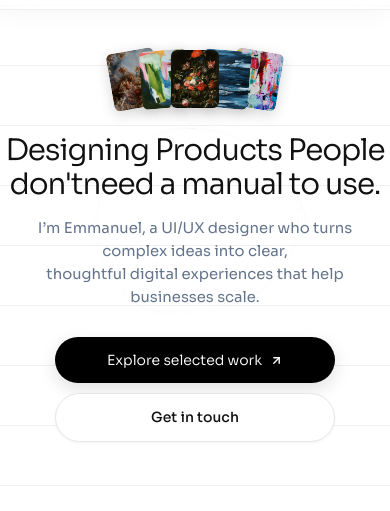
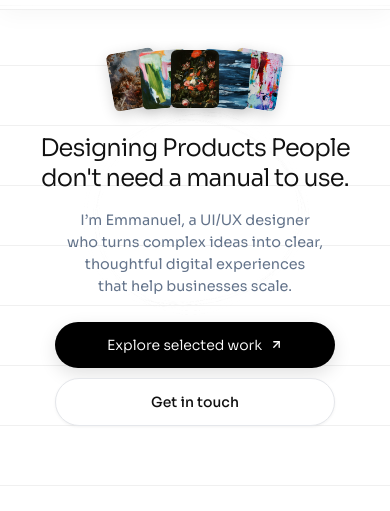
Before and after one commit to Emmyrazy/portfolio, a plain HTML site: page index.html in a window 390 px wide. Shown: the part 55-566 px from the top of the page. Drawn offline with Linux system fonts and the light colour scheme.

Commit message:
Format hero section title and subtitle to wrap cleanly in 2 or 3 lines on mobile and desktop

```diff
--- a/css/mobile.css
+++ b/css/mobile.css
@@ -252,17 +252,27 @@
     margin-bottom: 20px;
   }
 
+  .desktop-br {
+    display: none;
+  }
+
   .hero-title {
-    font-size: clamp(1.85rem, 6.8vw, 2.5rem);
-    line-height: 1.15;
+    font-size: clamp(1.65rem, 5.8vw, 2.2rem);
+    line-height: 1.2;
     margin-bottom: 16px;
+    max-width: 440px;
+    margin-left: auto;
+    margin-right: auto;
+    text-wrap: balance;
   }
 
   .hero-subtitle {
-    font-size: clamp(0.925rem, 3.8vw, 1rem);
+    font-size: clamp(0.92rem, 3.6vw, 1rem);
     line-height: 1.55;
-    margin-bottom: 28px;
+    max-width: 420px;
+    margin: 0 auto 28px;
     padding: 0 4px;
+    text-wrap: balance;
   }
 
   /* Selected Works */
@@ -465,6 +475,24 @@
     max-width: 280px;
     justify-content: center;
     padding: 12px 20px;
+  }
+
+  .hero-title {
+    font-size: clamp(1.45rem, 6.2vw, 1.78rem);
+    line-height: 1.24;
+    max-width: 320px;
+    margin-left: auto;
+    margin-right: auto;
+    text-wrap: balance;
+  }
+
+  .hero-subtitle {
+    font-size: 0.9rem;
+    line-height: 1.54;
+    max-width: 310px;
+    margin: 0 auto 24px;
+    padding: 0 4px;
+    text-wrap: balance;
   }
 
   .hero-title br,
--- a/css/styles.css
+++ b/css/styles.css
@@ -531,6 +531,10 @@ textarea {
   letter-spacing: -0.035em;
   color: var(--color-text);
   margin-bottom: 20px;
+  text-wrap: balance;
+  max-width: 640px;
+  margin-left: auto;
+  margin-right: auto;
 }
 
 .hero-subtitle {
@@ -539,6 +543,7 @@ textarea {
   max-width: 580px;
   margin: 0 auto 34px;
   line-height: 1.6;
+  text-wrap: balance;
 }
 
 /* Hero CTA Buttons */
--- a/index.html
+++ b/index.html
@@ -185,12 +185,12 @@
 
         <!-- Main Headline -->
         <h1 id="hero-heading" class="hero-title">
-          Designing Products People don't<br>need a manual to use.
+          Designing Products People don't<br class="desktop-br"> need a manual to use.
         </h1>
 
         <!-- Centered Subtitle -->
         <p class="hero-subtitle">
-          I’m Emmanuel, a UI/UX designer who turns complex ideas into clear,<br>
+          I’m Emmanuel, a UI/UX designer who turns complex ideas into clear,<br class="desktop-br">
           thoughtful digital experiences that help businesses scale.
         </p>
 
```
